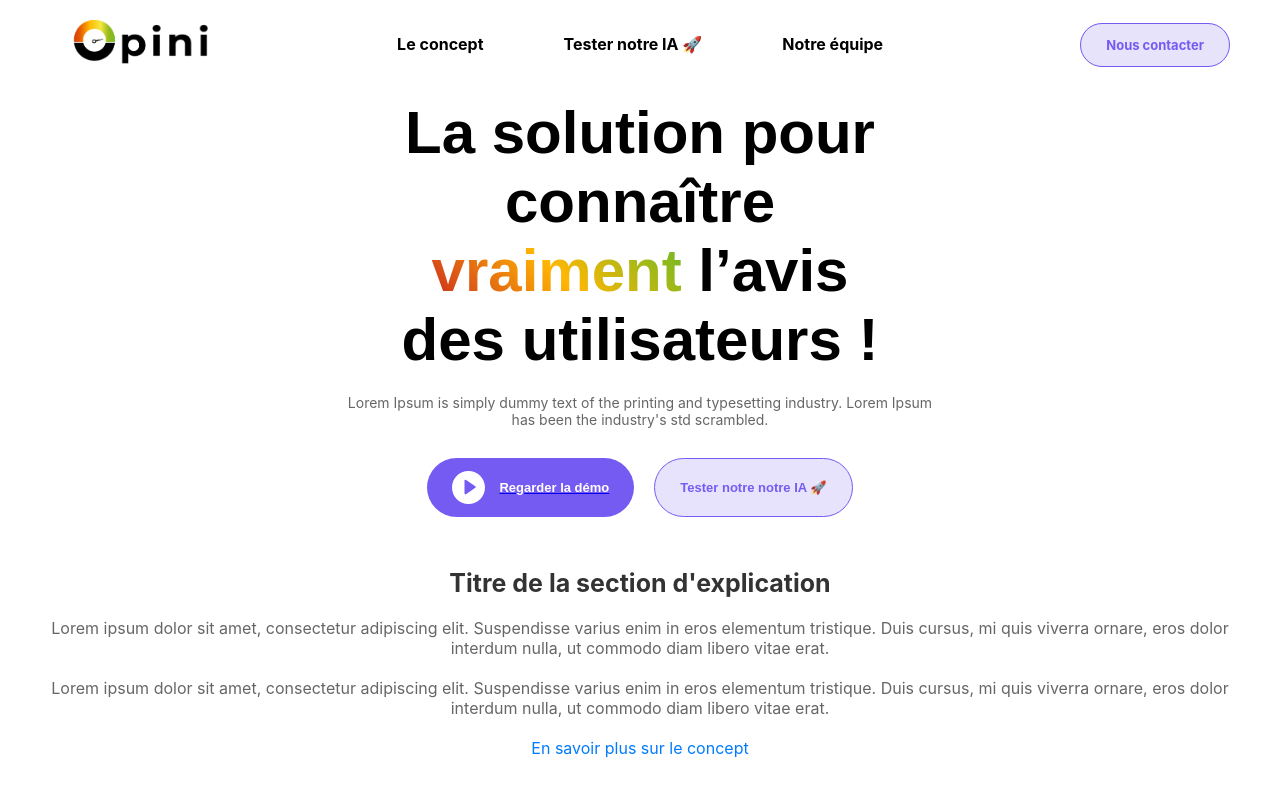
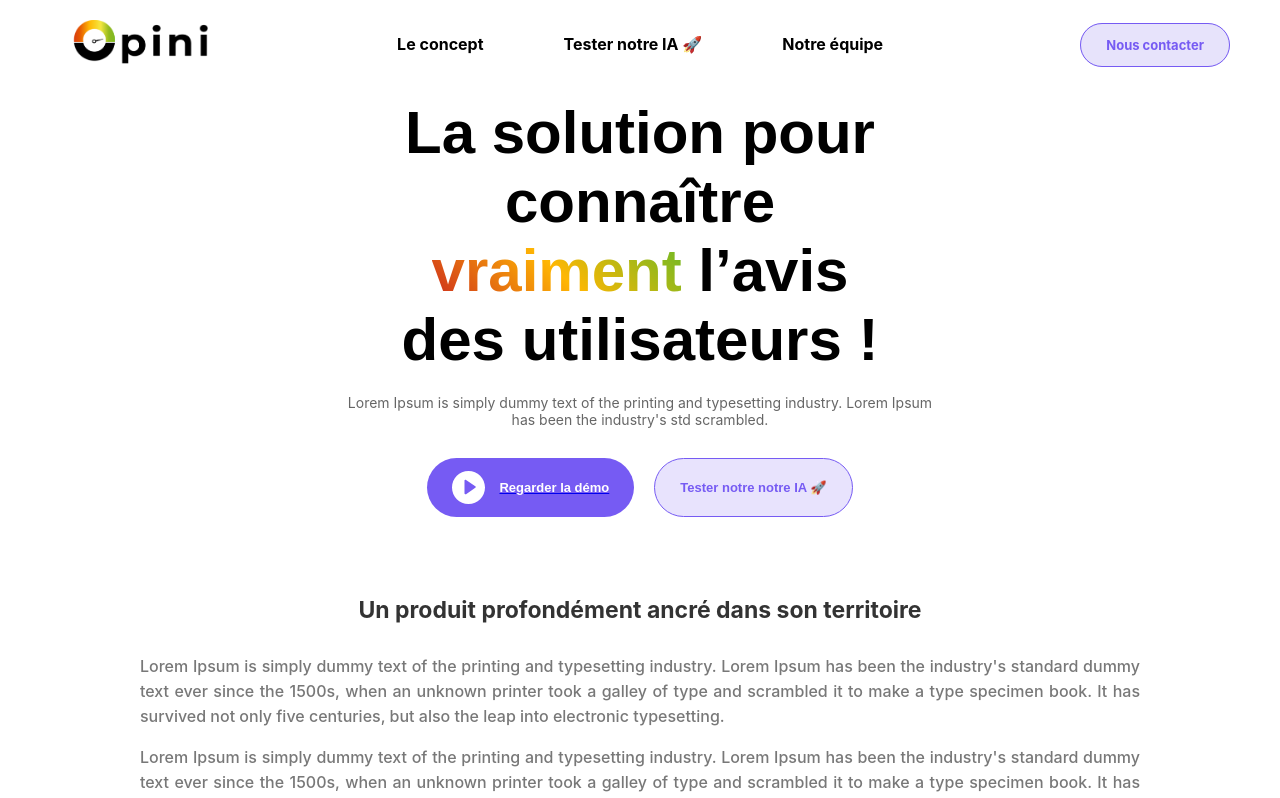
Before and after one commit to wandrilledioubate/opini_website_react, a React (Create React App) app in the folder opini_front/: page / in a window 1280 px wide. Shown: the top 798 px of the page. Built offline with nearby package versions, Linux system fonts and the light colour scheme.

Commit message:
create component of testAI

```diff
--- a/opini_front/src/components/ExplicationSection.css
+++ b/opini_front/src/components/ExplicationSection.css
@@ -1,21 +1,27 @@
 .explication {
-    padding: 30px;
+    padding: 60px;
+    padding-left: 140px;
+    padding-right: 140px;
     text-align: center;
   }
 
   .explication-title {
-    font-size: 25px;
+    font-size: 23px;
     color: #333;
-    margin-bottom: 20px;
+    margin-bottom: 30px;
   }
 
   .explication-text {
+    color: #787878;
+    margin-bottom: 10px;
+    font-weight: 500;
     font-size: 16px;
-    color: #666;
-    margin-bottom: 20px;
+    line-height: 25px;
+    text-align: justify;
   }
 
   .explication-link {
+    text-align: start;
     color: #007BFF;
     text-decoration: none;
   }
--- a/opini_front/src/components/ExplicationSection.js
+++ b/opini_front/src/components/ExplicationSection.js
@@ -5,9 +5,9 @@ import './ExplicationSection.css';
 function ExplicationSection() {
     return (
         <section className="explication">
-            <h2 className="explication-title">Titre de la section d'explication</h2>
-            <p className="explication-text">Lorem ipsum dolor sit amet, consectetur adipiscing elit. Suspendisse varius enim in eros elementum tristique. Duis cursus, mi quis viverra ornare, eros dolor interdum nulla, ut commodo diam libero vitae erat.</p>
-            <p className="explication-text">Lorem ipsum dolor sit amet, consectetur adipiscing elit. Suspendisse varius enim in eros elementum tristique. Duis cursus, mi quis viverra ornare, eros dolor interdum nulla, ut commodo diam libero vitae erat.</p>
+            <h2 className="explication-title">Un produit profondément ancré dans son territoire</h2>
+            <p className="explication-text">Lorem Ipsum is simply dummy text of the printing and typesetting industry. Lorem Ipsum has been the industry's standard dummy text ever since the 1500s, when an unknown printer took a galley of type and scrambled it to make a type specimen book. It has survived not only five centuries, but also the leap into electronic typesetting.</p>
+            <p className="explication-text">Lorem Ipsum is simply dummy text of the printing and typesetting industry. Lorem Ipsum has been the industry's standard dummy text ever since the 1500s, when an unknown printer took a galley of type and scrambled it to make a type specimen book. It has survived not only five centuries, but also the leap into electronic typesetting.</p>
             <Link to="/concept" className="explication-link">En savoir plus sur le concept</Link>
         </section>
     );
```
Also changed, not shown: opini_front/src/components/BarreProgression.css (added, +15 -0 lines), opini_front/src/components/BarreProgression.js (added, +32 -0 lines), opini_front/src/components/Feedback.css (added), opini_front/src/components/Feedback.js (added), opini_front/src/components/Footer.css (added), opini_front/src/components/Footer.js (added), opini_front/src/components/pages/Team.js (added), opini_front/src/components/pages/TestAI.js (added).
